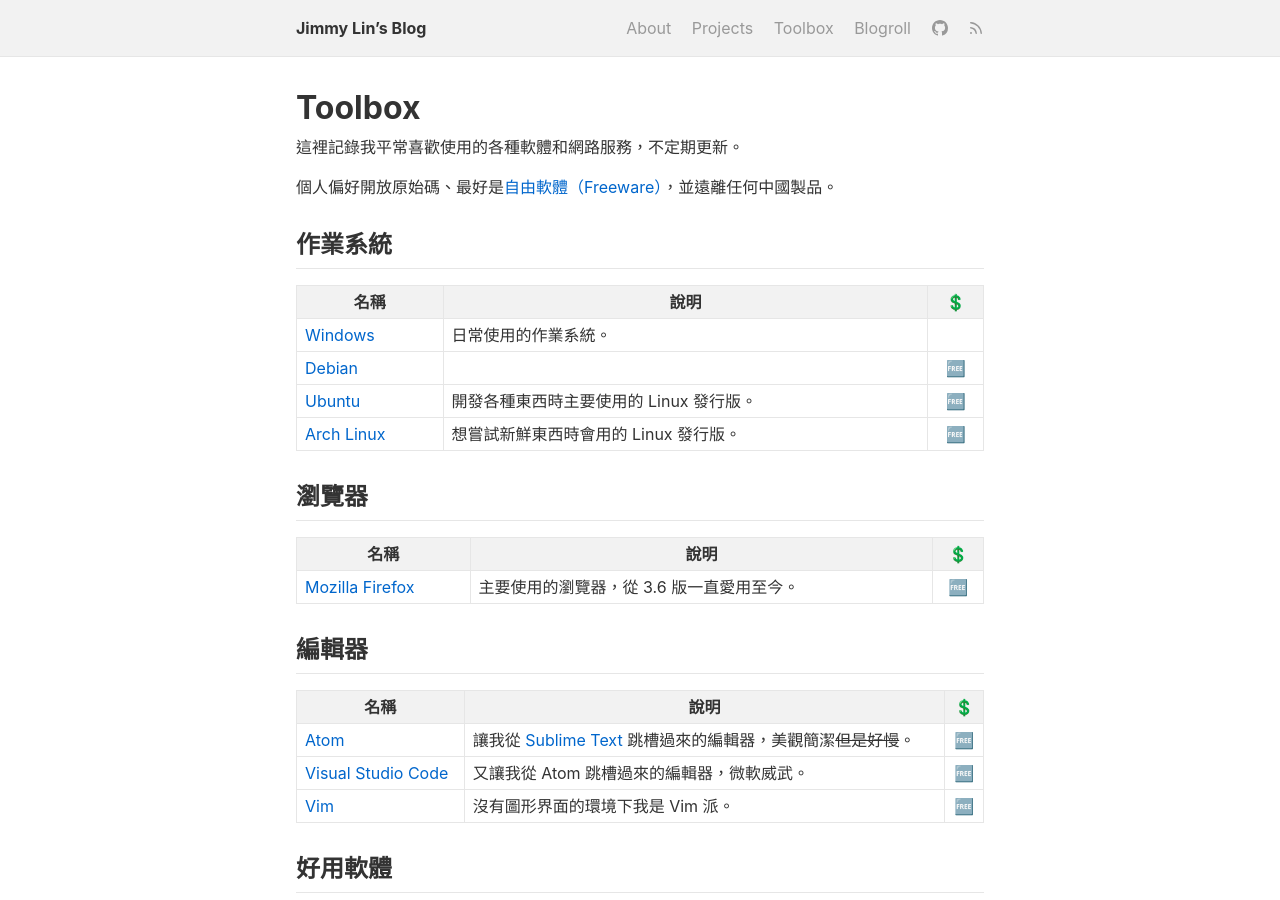
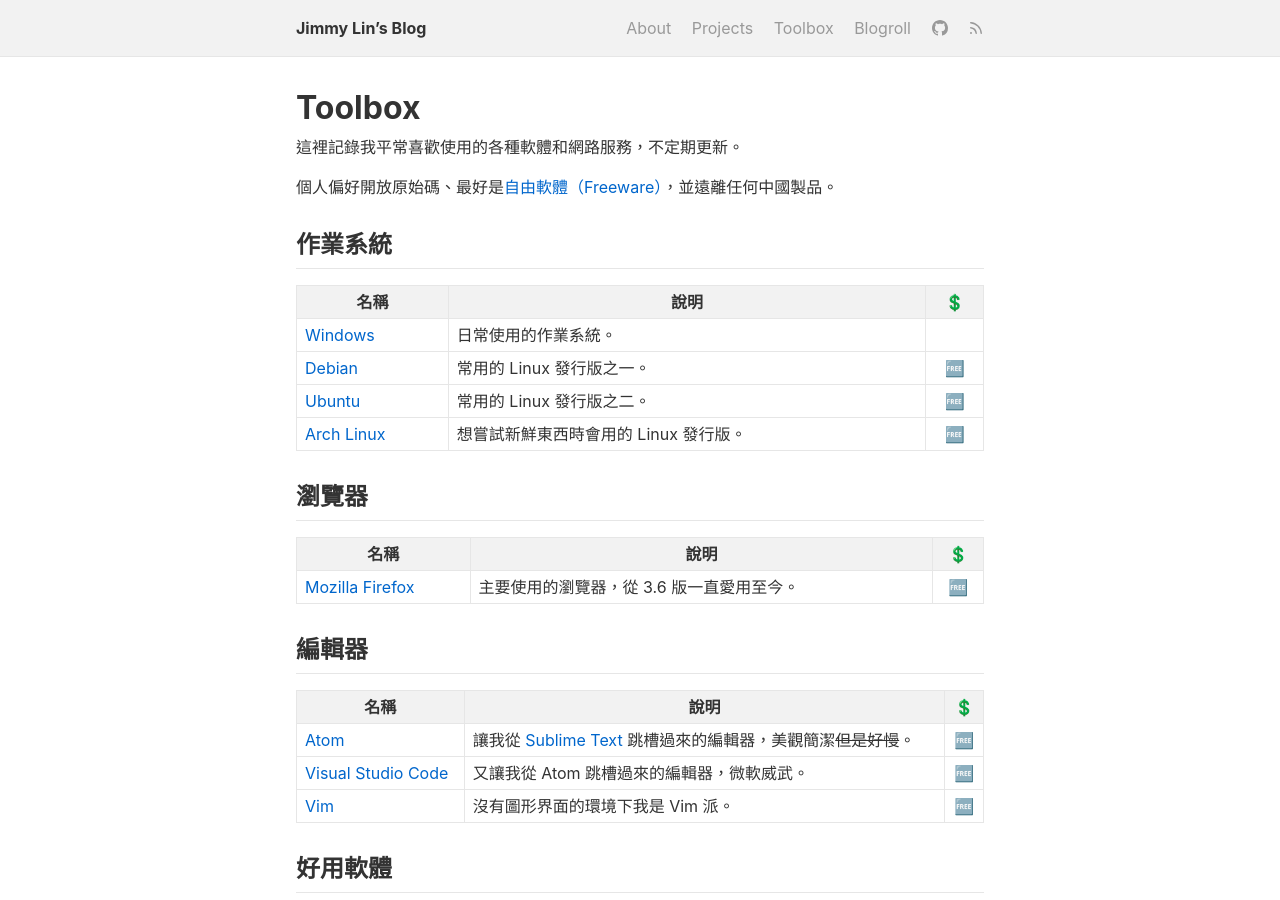
Before and after one commit to mnghsn/jmln.tw, a Jekyll site: the page built from _pages/toolbox.md, in a window 1280 px wide and 900 px high. Built offline with Jekyll 4.4.1, drawn with Linux system fonts in a browser that asks for light colours.

Commit message:
Update toolbox.md
Format with Prettier.

```diff
--- a/_pages/toolbox.md
+++ b/_pages/toolbox.md
@@ -11,94 +11,94 @@
 
 ## 作業系統
 
-| 名稱 | 說明 |  💲  |
-| ---- | ---- | :--: |
-| [Windows](https://windows.microsoft.com/) | 日常使用的作業系統。 |      |
-| [Debian](https://www.debian.org/) | | 🆓 |
-| [Ubuntu](https://www.ubuntu.com/) | 開發各種東西時主要使用的 Linux 發行版。 | 🆓 |
-| [Arch Linux](https://archlinux.org/) | 想嘗試新鮮東西時會用的 Linux 發行版。 | 🆓 |
+| 名稱                                      | 說明                                  | 💲  |
+| ----------------------------------------- | ------------------------------------- | :-: |
+| [Windows](https://windows.microsoft.com/) | 日常使用的作業系統。                  |     |
+| [Debian](https://www.debian.org/)         | 常用的 Linux 發行版之一。             | 🆓  |
+| [Ubuntu](https://www.ubuntu.com/)         | 常用的 Linux 發行版之二。             | 🆓  |
+| [Arch Linux](https://archlinux.org/)      | 想嘗試新鮮東西時會用的 Linux 發行版。 | 🆓  |
 
 ## 瀏覽器
 
-| 名稱 | 說明 |  💲  |
-| ---- | ---- | :--: |
-| [Mozilla Firefox](https://www.mozilla.org/firefox) | 主要使用的瀏覽器，從 3.6 版一直愛用至今。 | 🆓 |
+| 名稱                                               | 說明                                      | 💲  |
+| -------------------------------------------------- | ----------------------------------------- | :-: |
+| [Mozilla Firefox](https://www.mozilla.org/firefox) | 主要使用的瀏覽器，從 3.6 版一直愛用至今。 | 🆓  |
 
 ## 編輯器
 
-| 名稱 | 說明 |  💲  |
-| ---- | ---- | :--: |
-| [Atom](https://atom.io/) | 讓我從 [Sublime Text](https://www.sublimetext.com/) 跳槽過來的編輯器，美觀簡潔<del>但是好慢</del>。 | 🆓 |
-| [Visual Studio Code](https://code.visualstudio.com/) | 又讓我從 Atom 跳槽過來的編輯器，微軟威武。 | 🆓 |
-| [Vim](https://www.vim.org/) | 沒有圖形界面的環境下我是 Vim 派。 | 🆓
+| 名稱                                                 | 說明                                                                                                | 💲  |
+| ---------------------------------------------------- | --------------------------------------------------------------------------------------------------- | :-: |
+| [Atom](https://atom.io/)                             | 讓我從 [Sublime Text](https://www.sublimetext.com/) 跳槽過來的編輯器，美觀簡潔<del>但是好慢</del>。 | 🆓  |
+| [Visual Studio Code](https://code.visualstudio.com/) | 又讓我從 Atom 跳槽過來的編輯器，微軟威武。                                                          | 🆓  |
+| [Vim](https://www.vim.org/)                          | 沒有圖形界面的環境下我是 Vim 派。                                                                   | 🆓  |
 
 ## 好用軟體
 
-| 名稱 | 說明 |  💲  |
-| ---- | ---- | :--: |
-| [7-Zip](http://www.7-zip.org/) | 開放原始碼的檔案壓縮軟體，壓縮率高的 7z 格式非常好用。 | 🆓 |
-| [BleachBit](https://www.bleachbit.org/) | Linux 環境下的 CCleaner 替代品。 | 🆓 |
-| [CrystalDiskInfo](http://crystalmark.info/software/CrystalDiskInfo/) | 硬碟健康狀態監控工具，還有可愛的[水晶雫](http://suishoshizuku.com/ja/)。 | 🆓 |
-| [GeekUninstaller](https://www.geekuninstaller.com/) | 把 Windows 安裝的軟體移除地乾乾淨淨。 | 🆓 |
-| [GIMP](https://www.gimp.org/) | 自由的影像處理軟體。 | 🆓 |
-| [Inkscape](https://inkscape.org/) | 自由的向量圖片編輯器，拿來畫 SVG 圖剛剛好。 | 🆓 |
-| [LibreOffice](https://www.libreoffice.org/) | 自由的辦公室文書處理軟體，不想被微軟 Office 綁手綁腳。 | 🆓 |
-| [MPC-BE](https://sourceforge.net/projects/mpcbe/) | 自由的影音播放軟體，是 Media Player Classic 和 [MPC-HC](https://sourceforge.net/projects/mpc-hc) 的分支版本。 | 🆓 |
-| [Recuva](https://www.piriform.com/recuva) | Windows 的誤刪檔案拯救工具。 | 🆓 |
-| [Rufus](http://rufus.akeo.ie/) | 製作 USB 開機碟的好工具。 | 🆓 |
-| [Sandboxie](https://sandboxie-plus.com/) | Windows 的沙盒軟體，亂搞電腦不怕弄髒系統，對於系統乾淨有潔癖者（例如我）必備。 |      |
-| [VirtualBox](https://www.virtualbox.org/) | 安裝各種虛擬機器來開發或測試用。 | 🆓 |
+| 名稱                                                                 | 說明                                                                                                          | 💲  |
+| -------------------------------------------------------------------- | ------------------------------------------------------------------------------------------------------------- | :-: |
+| [7-Zip](http://www.7-zip.org/)                                       | 開放原始碼的檔案壓縮軟體，壓縮率高的 7z 格式非常好用。                                                        | 🆓  |
+| [BleachBit](https://www.bleachbit.org/)                              | Linux 環境下的 CCleaner 替代品。                                                                              | 🆓  |
+| [CrystalDiskInfo](http://crystalmark.info/software/CrystalDiskInfo/) | 硬碟健康狀態監控工具，還有可愛的[水晶雫](http://suishoshizuku.com/ja/)。                                      | 🆓  |
+| [GeekUninstaller](https://www.geekuninstaller.com/)                  | 把 Windows 安裝的軟體移除地乾乾淨淨。                                                                         | 🆓  |
+| [GIMP](https://www.gimp.org/)                                        | 自由的影像處理軟體。                                                                                          | 🆓  |
+| [Inkscape](https://inkscape.org/)                                    | 自由的向量圖片編輯器，拿來畫 SVG 圖剛剛好。                                                                   | 🆓  |
+| [LibreOffice](https://www.libreoffice.org/)                          | 自由的辦公室文書處理軟體，不想被微軟 Office 綁手綁腳。                                                        | 🆓  |
+| [MPC-BE](https://sourceforge.net/projects/mpcbe/)                    | 自由的影音播放軟體，是 Media Player Classic 和 [MPC-HC](https://sourceforge.net/projects/mpc-hc) 的分支版本。 | 🆓  |
+| [Recuva](https://www.piriform.com/recuva)                            | Windows 的誤刪檔案拯救工具。                                                                                  | 🆓  |
+| [Rufus](http://rufus.akeo.ie/)                                       | 製作 USB 開機碟的好工具。                                                                                     | 🆓  |
+| [Sandboxie](https://sandboxie-plus.com/)                             | Windows 的沙盒軟體，亂搞電腦不怕弄髒系統，對於系統乾淨有潔癖者（例如我）必備。                                |     |
+| [VirtualBox](https://www.virtualbox.org/)                            | 安裝各種虛擬機器來開發或測試用。                                                                              | 🆓  |
 
 ## 終端機（Terminal）程式
 
-| 名稱 | 說明 |  💲  |
-| ---- | ---- | :--: |
-| [speedtest-cli](https://github.com/sivel/speedtest-cli) | 在終端機進行 [Speedtest](http://www.speedtest.net/) 網路測速。 | 🆓 |
-| [aui](https://github.com/helmuthdu/aui) | 用互動式介面快速安裝 Arch Linux。 | 🆓 |
+| 名稱                                                    | 說明                                                           | 💲  |
+| ------------------------------------------------------- | -------------------------------------------------------------- | :-: |
+| [speedtest-cli](https://github.com/sivel/speedtest-cli) | 在終端機進行 [Speedtest](http://www.speedtest.net/) 網路測速。 | 🆓  |
+| [aui](https://github.com/helmuthdu/aui)                 | 用互動式介面快速安裝 Arch Linux。                              | 🆓  |
 
 ## 雲端工具
 
-| 名稱 | 說明 |
-| ---- | ---- |
-| [Feedly](https://feedly.com/) | RSS 閱讀器。自從 Google Reader 停止服務後就一直愛用至今。 |
-| [Google Keep](https://keep.google.com/) | 桌上的便條紙。 |
-| [Dropbox](https://www.dropbox.com/) | 雲端硬碟，要存放或交換檔案都很方便。 |
+| 名稱                                    | 說明                                                      |
+| --------------------------------------- | --------------------------------------------------------- |
+| [Feedly](https://feedly.com/)           | RSS 閱讀器。自從 Google Reader 停止服務後就一直愛用至今。 |
+| [Google Keep](https://keep.google.com/) | 桌上的便條紙。                                            |
+| [Dropbox](https://www.dropbox.com/)     | 雲端硬碟，要存放或交換檔案都很方便。                      |
 
 ## 線上開發工具
 
-| 名稱 | 說明 |
-| ---- | ---- |
-| [cdnjs.com](https://cdnjs.com/) | 龐大的 CDN 資源庫。 |
-| [CodePen](https://codepen.io/) | 和 JSFiddle 一樣是個測試前端技術的好地方，特色是支援各種 Preprocessor 和即時預覽。
-| [GitHub](https://github.com/) | 全球最大工程師社交網站（誤）。 |
+| 名稱                            | 說明                                                                               |
+| ------------------------------- | ---------------------------------------------------------------------------------- |
+| [cdnjs.com](https://cdnjs.com/) | 龐大的 CDN 資源庫。                                                                |
+| [CodePen](https://codepen.io/)  | 和 JSFiddle 一樣是個測試前端技術的好地方，特色是支援各種 Preprocessor 和即時預覽。 |
+| [GitHub](https://github.com/)   | 全球最大工程師社交網站（誤）。                                                     |
 
 ## 網路資源
 
-| 名稱 | 說明 |
-| ---- | ---- |
+| 名稱                                          | 說明                                                             |
+| --------------------------------------------- | ---------------------------------------------------------------- |
 | [PortableApps.com](https://portableapps.com/) | 老字號的可攜式軟體（綠色軟體）網站，我的可攜式軟體都是用這家的。 |
-| [Greasy Fork](https://greasyfork.org/) | 下載瀏覽器的使用者腳本（Users cripts）。 |
-| [PAKUTASO](https://www.pakutaso.com/) | 日本的免費圖庫。我很喜歡這個圖庫的照片風格。 |
+| [Greasy Fork](https://greasyfork.org/)        | 下載瀏覽器的使用者腳本（Users cripts）。                         |
+| [PAKUTASO](https://www.pakutaso.com/)         | 日本的免費圖庫。我很喜歡這個圖庫的照片風格。                     |
 
 ## 文件查詢
 
-| 名稱 | 說明 |
-| ---- | ---- |
-| [Mozilla Developer Network](https://developer.mozilla.org/) | Mozilla 的網頁技術大百科。 |
-| [Google Developers](https://developers.google.com/) | Google 相關服務的官方開發者文件。 |
-| [Can I use...](https://caniuse.com/) | 快速查詢各家瀏覽器到底支援什麼前端技術。 |
+| 名稱                                                                                | 說明                                                     |
+| ----------------------------------------------------------------------------------- | -------------------------------------------------------- |
+| [Mozilla Developer Network](https://developer.mozilla.org/)                         | Mozilla 的網頁技術大百科。                               |
+| [Google Developers](https://developers.google.com/)                                 | Google 相關服務的官方開發者文件。                        |
+| [Can I use...](https://caniuse.com/)                                                | 快速查詢各家瀏覽器到底支援什麼前端技術。                 |
 | [Microsoft Edge Development](https://developer.microsoft.com/en-us/microsoft-edge/) | 微軟的開發者網站，提供的各種版本的 IE 瀏覽器測試虛擬機。 |
-| [Emojipedia](https://emojipedia.org/) | Unicode Emoji（繪文字）大百科。 |
+| [Emojipedia](https://emojipedia.org/)                                               | Unicode Emoji（繪文字）大百科。                          |
 
 ## 其他網路工具
 
-| 名稱 | 說明 |
-| ---- | ---- |
-| [VirusTotal](https://www.virustotal.com/) | Google 的線上檔案掃毒服務。 |
-| [Speedtest by Ookla](https://www.speedtest.net/) | 知名的網路測速服務。 |
+| 名稱                                             | 說明                        |
+| ------------------------------------------------ | --------------------------- |
+| [VirusTotal](https://www.virustotal.com/)        | Google 的線上檔案掃毒服務。 |
+| [Speedtest by Ookla](https://www.speedtest.net/) | 知名的網路測速服務。        |
 
 ## 看看別人的工具箱
 
-* [我的工具箱 - 高見龍](http://kaochenlong.com/2012/01/04/my-toolbox/)
-* [Toolbox - Yu-Cheng Chuang’s Blog](https://blog.yorkxin.org/toolbox)
-* [My Software Stack](https://medium.com/hungys-blog/my-software-stack-2a406c1c57c1)
+- [我的工具箱 - 高見龍](http://kaochenlong.com/2012/01/04/my-toolbox/)
+- [Toolbox - Yu-Cheng Chuang’s Blog](https://blog.yorkxin.org/toolbox)
+- [My Software Stack](https://medium.com/hungys-blog/my-software-stack-2a406c1c57c1)
```
